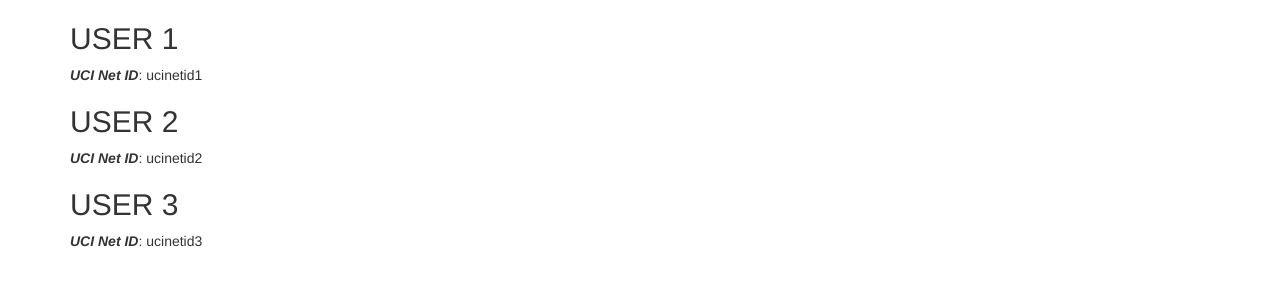
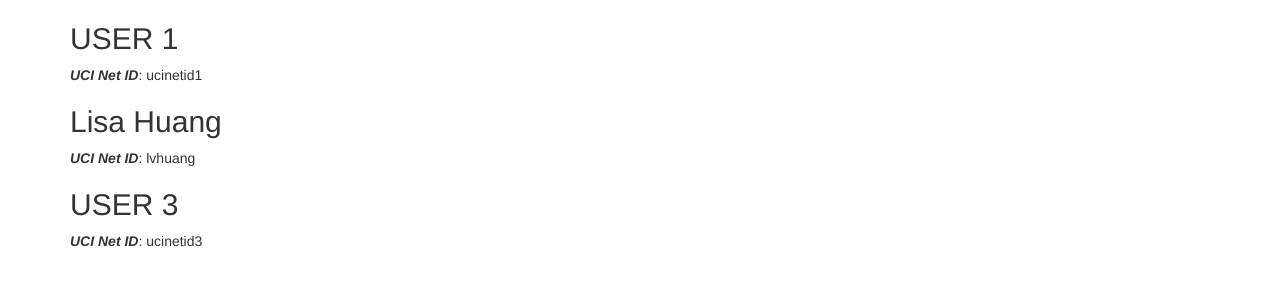
Before and after one commit to Modjular/boringAI, a Jekyll site: the page built from docs/team.md, in a window 1280 px wide. Shown: the part 211-511 px from the top of the page. Built offline with Jekyll 4.4.1, drawn with Linux system fonts in a browser that asks for light colours.

Commit message:
Update team.md

```diff
--- a/docs/team.md
+++ b/docs/team.md
@@ -9,8 +9,8 @@
 ## USER 1
 ***UCI Net ID***: ucinetid1
 
-## USER 2
-***UCI Net ID***: ucinetid2
+## Lisa Huang
+***UCI Net ID***: lvhuang
 
 ## USER 3
 ***UCI Net ID***: ucinetid3
```
